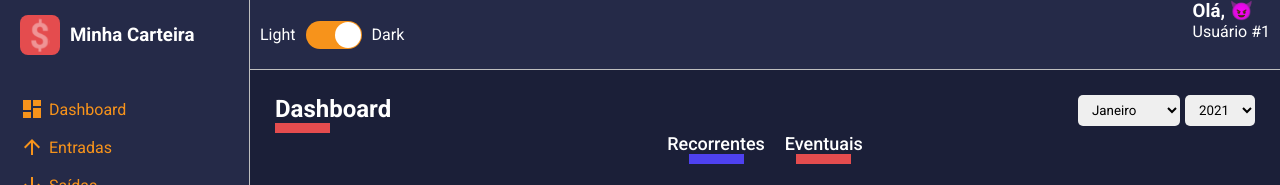
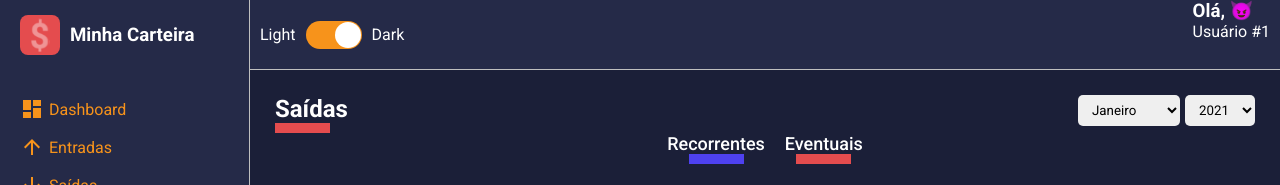
Before and after one commit to EduBergantini/didactic-spoon, a React (Create React App) app: page /listar/1 in a window 1280 px wide. Shown: the top 185 px of the page. Built offline with nearby package versions, Linux system fonts and the light colour scheme.

Commit message:
refactor: show correct title and bottom color on pages

```diff
--- a/src/pages/dashboard/index.tsx
+++ b/src/pages/dashboard/index.tsx
@@ -15,7 +15,7 @@ const Dashboard: React.FC = () => {
 
     return (
         <DashboardContainer>
-            <ContentHeader title="Dashboard" lineColor="#e44c4e">
+            <ContentHeader title="Dashboard" lineColor="#4e41f0">
                 <SelectInput options={options}/>
                 <SelectInput options={options}/>
             </ContentHeader>
--- a/src/pages/list/index.tsx
+++ b/src/pages/list/index.tsx
@@ -1,10 +1,27 @@
-import React from "react"
+import React, {useMemo} from "react"
 import ContentHeader from "../../components/content-header";
 import HistoryCard from "../../components/history-card";
 import SelectInput from "../../components/select-input";
 import { ListContainer, FilterContainer, ListContent } from "./styles";
 
-const Dashboard: React.FC = () => {
+interface IListProps {
+    match: {
+        params: {
+            type: string;
+        }
+    }
+}
+
+const List: React.FC<IListProps> = ({ match }) => {
+
+    const {type} = match.params;
+    const title = useMemo(() => {
+        return {
+            text: type === "entradas" ? "Entradas": "Saídas",
+            color: type === "entradas" ? "#f7931b" : "#e44c4e"
+        }
+    }, [type]);
+
     const months = [
         {value: 1, label: "Janeiro"},
         {value: 2, label: "Fevereiro"},
@@ -29,7 +46,7 @@ const Dashboard: React.FC = () => {
 
     return (
         <ListContainer>
-            <ContentHeader title="Dashboard" lineColor="#e44c4e">
+            <ContentHeader title={title.text} lineColor={title.color}>
                 <SelectInput options={months}/>
                 <SelectInput options={years}/>
             </ContentHeader>
@@ -44,4 +61,4 @@ const Dashboard: React.FC = () => {
     );
 };
 
-export default Dashboard;
+export default List;
```
